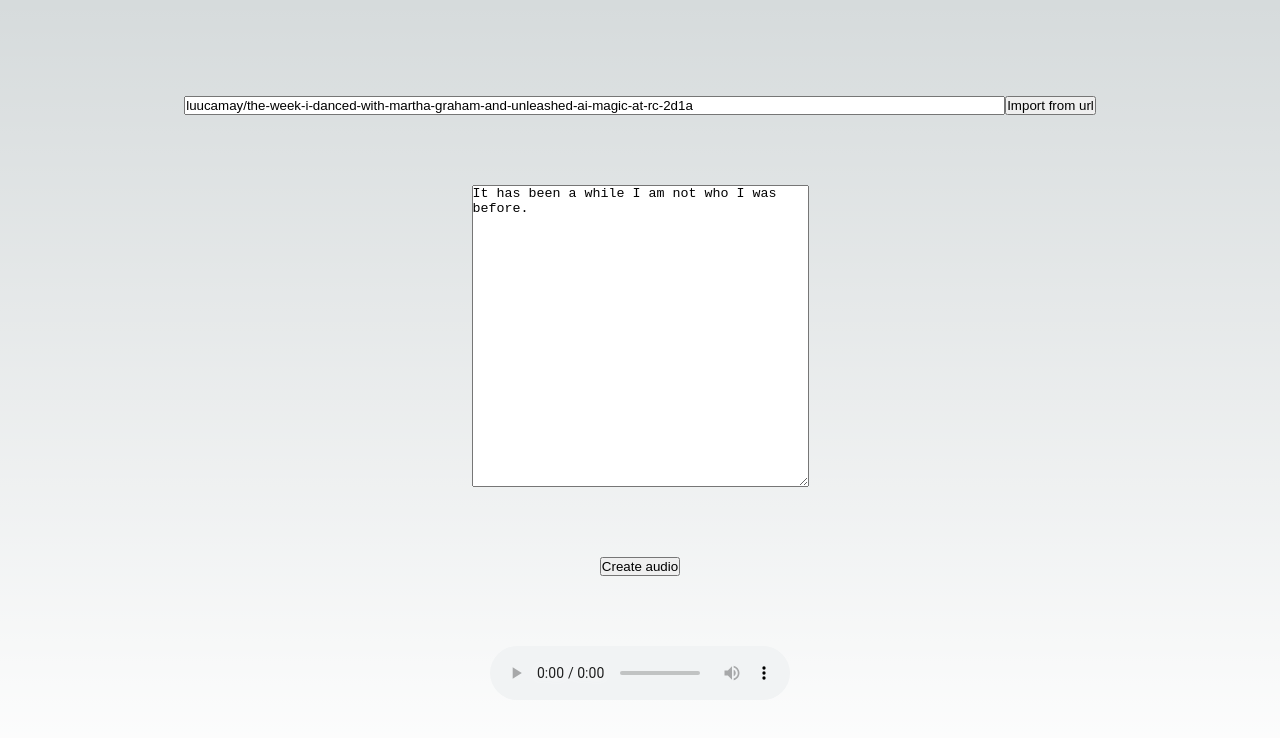
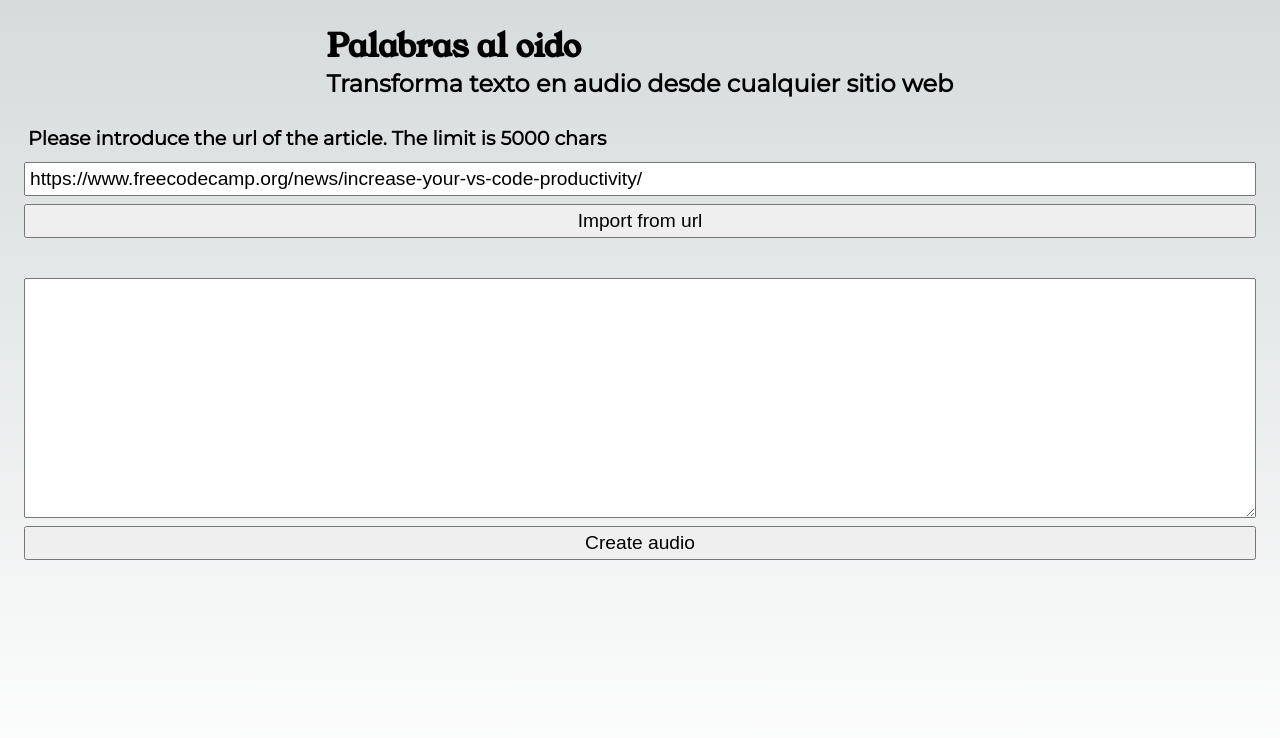
Before and after one commit to luucamay/palabras-habladas, a Next.js app: page / in a window 1280 px wide. Shown: the top 738 px of the page. Built offline with nearby package versions, Linux system fonts and the light colour scheme; no server answers.

Commit message:
feat: update the UI

```diff
--- a/app/globals.css
+++ b/app/globals.css
@@ -1,10 +1,8 @@
+@import url("https://fonts.googleapis.com/css2?family=Montserrat&family=Young+Serif&display=swap");
+
 :root {
   --max-width: 1100px;
   --border-radius: 12px;
-  --font-mono: ui-monospace, Menlo, Monaco, 'Cascadia Mono', 'Segoe UI Mono',
-    'Roboto Mono', 'Oxygen Mono', 'Ubuntu Monospace', 'Source Code Pro',
-    'Fira Mono', 'Droid Sans Mono', 'Courier New', monospace;
-
   --foreground-rgb: 0, 0, 0;
   --background-start-rgb: 214, 219, 220;
   --background-end-rgb: 255, 255, 255;
@@ -87,6 +85,7 @@ body {
 
 body {
   color: rgb(var(--foreground-rgb));
+  font-family: "Montserrat", sans-serif;
   background: linear-gradient(
       to bottom,
       transparent,
--- a/app/page.js
+++ b/app/page.js
@@ -2,19 +2,26 @@
 import styles from './page.module.css'
 const apiKey = process.env.XI_API_KEY
 import { ref, uploadBytes, getDownloadURL } from "firebase/storage";
+import React, { useState } from 'react';
 import { storage } from '@/firebase/config'
 import addData from "@/firebase/firestore/addData";
 import crypto from "crypto"
 
 export default function Home() {
+  const [src, setSrc] = useState(null);
 
   const createAudio = async (e) => {
     e.preventDefault()
+    console.log('creating audio...')
+    const statusMsg = document.querySelector('#statusMessage2')
+    statusMsg.textContent = 'creando audio...'
+    setSrc(null)
 
     // Create audio from text
     let textSource = document.querySelector('#textInput').value
     if (textSource.length > 5000)
       textSource = textSource.slice(0, 5000)
+
     const audioResult = await fetch('https://api.elevenlabs.io/v1/text-to-speech/21m00Tcm4TlvDq8ikWAM', {
       method: 'POST',
       body: JSON.stringify({
@@ -35,10 +42,8 @@ export default function Home() {
     const audioUrl = await getDownloadURL(storageRef)
 
     // Make the new url available in the client player
-    const audioElement = document.querySelector('#audio')
-    const audioLink = document.querySelector('#audio a')
-    audioElement.src = audioUrl
-    audioLink.href = audioUrl
+    setSrc(audioUrl)
+    statusMsg.textContent = ''
 
     // Save Article in the database
     const article = {
@@ -56,41 +61,54 @@ export default function Home() {
     } else {
       return console.log(result)
     }
-
-    // reload the other view with this new data?
-
   }
 
   const getArticleText = (e) => {
     e.preventDefault();
     const inputUrl = document.querySelector('#url')
     const url = encodeURIComponent(inputUrl.value)
-    console.log(url)
-    // call api and wait for its result
+    console.log('obteniendo texto de la URL...')
+    const statusMsg = document.querySelector('#statusMessage1')
+    statusMsg.textContent = 'getting text from url...'
     fetch(`https://text-from-url.onrender.com/article/${url}`)
       .then(res => res.json())
       .then(data => {
-        console.log(data)
         const textarea = document.querySelector('#textInput')
-        textarea.value = data.textContent
+        textarea.value = data.textContent.replace((/  |\r\n|\n|\r/gm), "");
+        statusMsg.textContent = ''
+        const createAudioBtn = document.querySelector('#createAudioBtn')
+        createAudioBtn.disabled = false
+
       })
 
   }
 
   return (
     <main className={styles.main}>
-      <section>
-        <input size={100} type='text' id='url' defaultValue='luucamay/the-week-i-danced-with-martha-graham-and-unleashed-ai-magic-at-rc-2d1a' />
+      <header>
+        <h1>Palabras al oido</h1>
+        <h2>Transforma texto en audio desde cualquier sitio web</h2>
+      </header>
+      <section id='urlInputSec' className={styles.inputUrl}>
+        <h3>Please introduce the url of the article. The limit is 5000 chars</h3>
+        <input type='text' id='url' defaultValue='https://www.freecodecamp.org/news/increase-your-vs-code-productivity/' />
         <button onClick={getArticleText}>Import from url</button>
+        <p id='statusMessage1'></p>
       </section>
-      <textarea id='textInput' rows={20} cols={40} defaultValue='It has been a while I am not who I was before.' />
-      <button onClick={createAudio}>Create audio</button>
-      <div id='playerArea'>
-        <audio id='audio' controls src="none">
-          <a href="none"> Download audio </a>
-          <a href="none"> save audio </a>
-        </audio>
-      </div>
+      <section className={styles.reviewText}>
+        <textarea id='textInput' className={styles.textAreaReview} />
+        <button onClick={createAudio} id='createAudioBtn'>Create audio</button>
+        <p id='statusMessage2'></p>
+      </section>
+      <section className={styles.player} id='playerArea' >
+        {src ?
+          (<audio id='audio' controls src={src} autoPlay>
+            <a href={src}> Download audio </a>
+          </audio>)
+          :
+          (<div></div>)
+        }
+      </section >
     </main>
   )
 }
--- a/app/page.module.css
+++ b/app/page.module.css
@@ -1,12 +1,63 @@
 .main {
   display: flex;
   flex-direction: column;
-  justify-content: space-between;
   align-items: center;
-  padding: 6rem;
+  padding: 24px;
   min-height: 100vh;
+  gap: 24px;
 }
 
 #audio {
   border-color: aquamarine;
 }
+
+.hide {
+  display: none;
+}
+
+.inputUrl {
+  display: flex;
+  flex-direction: column;
+  width: 100%;
+  height: fit-content;
+  gap: 8px;
+}
+
+.inputUrl * {
+  font-size: larger;
+  padding: 4px;
+}
+
+.reviewText {
+  width: 100%;
+  display: flex;
+  flex-direction: column;
+  gap: 8px;
+}
+
+.textAreaReview {
+  font-size: large;
+  height: 30vh;
+}
+
+.main button {
+  font-size: larger;
+  padding: 4px;
+  width: 100%;
+}
+
+.player {
+  width: 100%;
+  display: flex;
+  flex-direction: column;
+  gap: 8px;
+}
+
+.player audio {
+  width: 100%;
+}
+
+.main h1 {
+  font-size: xx-large;
+  font-family: "Young Serif", serif;
+}
```
